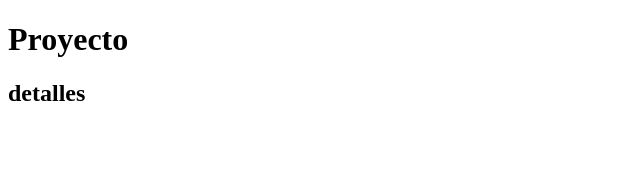
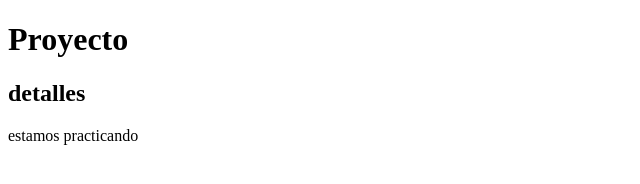
Before and after one commit to ndavidrincon/proyecto1, a plain HTML site: page codigo/index.html in a window 1280 px wide. Shown: the whole page, without its empty margins (0-640 px from the left). Drawn offline with Linux system fonts and the light colour scheme.

Commit message:
estoy practicando

```diff
--- a/codigo/index.html
+++ b/codigo/index.html
@@ -11,5 +11,6 @@
         <h1>Proyecto</h1>
         <h2>detalles</h2>
     </main>
+    <p>estamos practicando</p>
 </body>
 </html>
```
